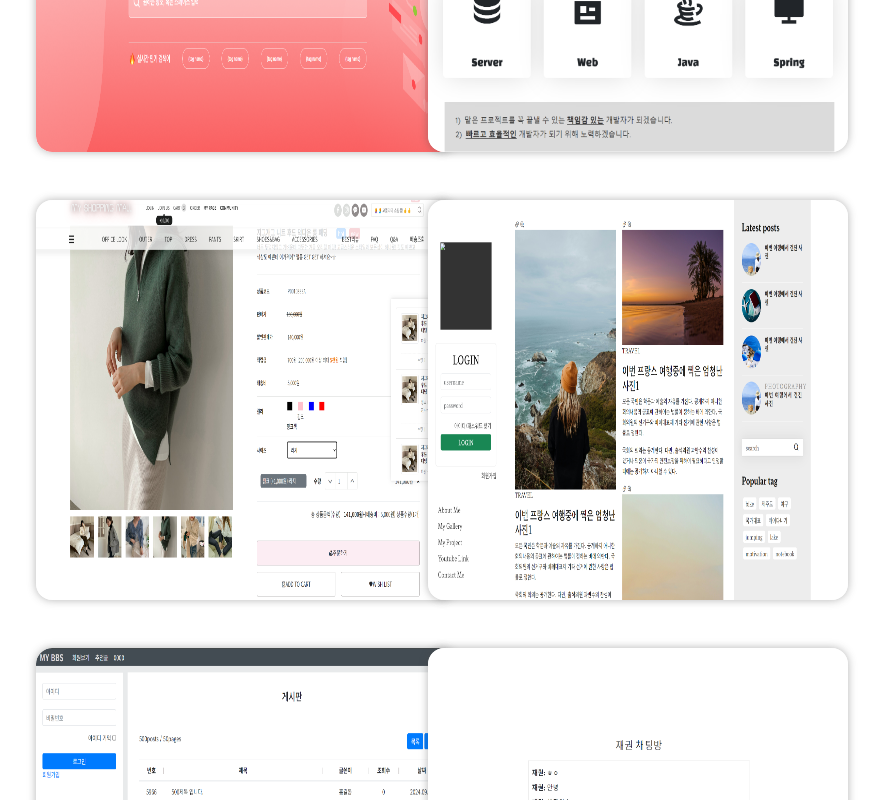
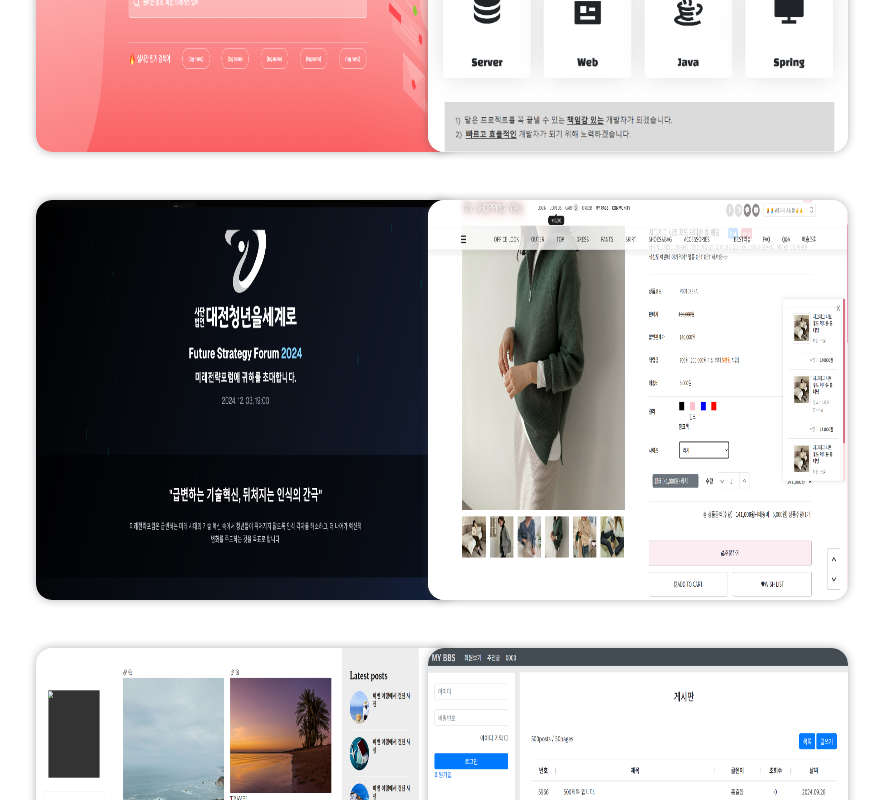
Before and after one commit to JAEKWON0316/jack1Blog.github.io, a React (Create React App) app: page / in a window 1280 px wide. Shown: the part 4044-4844 px from the top of the page, without its empty margins (367-1250 px from the left). Built offline with nearby package versions, Linux system fonts and the light colour scheme; a web font is replaced by a local one.

Commit message:
ai웹사이트 추가

```diff
--- a/src/db/carousel.json
+++ b/src/db/carousel.json
@@ -50,6 +50,12 @@
       {
         "id": 3,
         "images": [
+          "/images/aisite01.png"
+        ]
+      },
+      {
+        "id": 4,
+        "images": [
             "/images/shop05.png",
             "/images/shop01.png",
             "/images/shop02.png",
@@ -58,7 +64,7 @@
         ]
       },
       {
-        "id": 4,
+        "id": 5,
         "images": [
             "/images/spsecurity01.png",
             "/images/mysecurity02.png",
@@ -67,7 +73,7 @@
         ]
       },
       {
-        "id": 5,
+        "id": 6,
         "images": [
             "/images/spboard01.png",
             "/images/spboard02.png",
@@ -81,7 +87,7 @@
         ]
       },
       {
-        "id": 6,
+        "id": 7,
         "images": [
             "/images/firebase08.png",
             "/images/firebasechat01.png",
--- a/src/db/data.json
+++ b/src/db/data.json
@@ -38,6 +38,26 @@
       },
       {
         "id": 3,
+        "title": "AI제작 웹사이트 (React)",
+        "date": "2024.11.02 - 2024.11.03(개인 프로젝트)",
+        "description": "React,next.js를 기반으로 제작한 AI 웹사이트",
+        "highlights": [
+          "나만의 포트폴리오를 위한 웹사이트 개발",
+          "JSON 사용으로 가독성과 재상용성에 유리함을 챙기며 제작",
+          "컴포넌트를 최소화하여 성능최적화와 유지보수에 이점을 챙김",
+          "React Hooks를 사용함으로 가벼운 상태 관리와 생명주기를 간소화 시킴"
+        ],
+        "link": "https://daecheongse.co.kr",
+        "github": "https://github.com/JAEKWON0316/aiSites.github.io",
+        "languages": ["React",
+        "React Hooks",
+        "Next.js",
+        "TailwindCSS",
+        "GitHub Pages"],
+        "image": "/images/aisite01.png"
+      },
+      {
+        "id": 4,
         "title": "쇼핑몰 제작",
         "date": "2024.02(개인 프로젝트)",
         "description": "VSCODE로 기본적인 HTML CSS JS를 활용하여 기능을 추가해 만든 쇼핑몰 웹사이트",
@@ -53,7 +73,7 @@
         "image": "/images/shop05.png"
       },
       {
-        "id": 4,
+        "id": 5,
         "title": "블로그 제작",
         "date": "2024.04 (개인 프로젝트)",
         "description": "Spring Security와 MySQL로 로그인 및 인증 멤버 관리를 중점으로 만든 블로그",
@@ -69,7 +89,7 @@
         "image": "/images/spsecurity01.png"
       },
       {
-        "id": 5,
+        "id": 6,
         "title": "게시판 제작",
         "date": "2024.04 - 2024.05(개인 프로젝트)",
         "description": "Java Spring Framework 기반으로 MySQL을 연동한 게시판 작업",
@@ -85,7 +105,7 @@
         "image": "/images/spboard01.png"
       },
       {
-        "id": 6,
+        "id": 7,
         "title": "채팅방 개설",
         "date": "2024.06(개인 프로젝트)",
         "description": "Java Spring Framework 기반으로 오픈API를 이용해 GPS로 여러기능을 하는 웹사이트",
--- a/src/db/readme.json
+++ b/src/db/readme.json
@@ -57,6 +57,33 @@
           "GitHub Pages"
         ],
         "setupUsage": "# Install JavaScript Packages \n npm install \n\n # Run Frontend Server \n npm start"
-    }
+    },
+    {
+      "id": 3,
+      "title": "AI(V0.dev)제작 웹사이트 (next.js)",
+      "intro": "2024.11.02 - 2024.11.03(개인 프로젝트)",
+      "deploymentURL": "https://daecheongse.co.kr",
+      "summary": "React, next.js를 기반으로 제작한 AI 웹사이트",
+      "highlights": [
+        "나만의 포트폴리오를 위한 웹사이트 개발",
+        "JSON 사용으로 가독성과 재상용성에 유리함을 챙기며 제작",
+        "컴포넌트를 최소화하여 성능최적화와 유지보수에 이점을 챙김",
+        "React Hooks를 사용함으로 가벼운 상태 관리와 생명주기를 간소화 시킴"
+      ],
+      "myRole": "자기소개, 인적 사항, 기술 스택, GitHub 및 블로그 링크, 프로젝트 경험",
+      "description": "처음부터 마지막까지 스스로 계획하고 혼자 학습하며 만들어낸 포트폴리오입니다.",
+      "background": "29살 늦은 나이에 개발자 일에 관심을 가지고 시작하여 내일배움카드 JAVA반을 수료한 후 자격증을 따고 취업을 위해 저 자신을 잘 나타내고 알리고자 제작을 결정하게 되었습니다. 제작을 위해 어떤 도구들을 사용할까 고민하다 프론트엔드는 요즘 인기있는 React를 사용했고 데이터 관리는 JSON으로 했습니다. JSON은 후에 완전한 백엔드를 위하여 REST API를 활용하여 MySQL과 연동하고 RWD를 추가하여 재배포할 예정입니다.",
+      "meaning": "처음으로 혼자 처음부터 끝까지 계획하고 제작한 프로젝트입니다. 포트폴리오인 만큼 어떤 방식으로 저 자신을 나타내야할까, UI/UX는 어떻게 디자인 해야할까, 백엔드 기능은 어떤식으로 추가해야할까 고민했습니다. 고민끝에 일단 간결하고 가독성 좋은 React와 JSON을 DB처럼 써서 만들어보자 하고 React를 익히게 되었습니다. ",
+      "meaning2": "기본적인 틀을 제작한 후 JSON 타입으로 변환하는데 시간이 좀 걸렸습니다. projects 부분과 Carousel 부분 그리고 ReadMe 부분을 각각의 JSON 타입으로 변환하여 인덱스를 이용해 백엔드에서 DB를 가져오는것처럼 만들어보려 했습니다. 이 부분을 개발하면서 useState, useEffect를 활용한 React Hooks에 대해 자세히 공부하게 되었고 JSON 타입을 활용할 수 있는 여러가지 방면을 알게 되었습니다. 또한 무한 캐러셀 부분을 구현하면서 게시판 작업할 때 했던 페이징네이션과 비슷한 알고리즘이구나 생각하며 포트폴리오에 더욱 흥미를 가지고 제작하게 되었습니다. ",
+      "meaning3": "그밖에도 Navigation에서 섹션별로 나누어 click 이벤트 함수 만들기, HTML Height로 스크롤 시 AUTO ACTIVE 이벤트 만들기, MouseEnter · MouseLeave같은 여러 이벤트 활용, CSS를 활용한 다양한 animation 활용, 스크롤 함수와 마우스 이벤트를 섞은 조건문을 이용한 가독성 향상 등 수많은 경험을 해보며 프로젝트 개발 및 프로그래밍 언어에 더욱 관심을 가지게 되었습니다.",
+      "technologyStacks": [
+        "React",
+        "React Hooks",
+        "Next.js",
+        "TailwindCSS",
+        "GitHub Pages"
+      ],
+      "setupUsage": "# Install JavaScript Packages \n npm install \n\n # Run Frontend Server \n npm start"
+  }
     ]
   }
--- a/src/pages/Projects.jsx
+++ b/src/pages/Projects.jsx
@@ -87,7 +87,7 @@
                       <button className="p_btn_1" onClick={() => handleImageClick(index)}>
                         <i className="ri-file-image-line"></i>이미지
                       </button>
-                      {index <= 1 && (
+                      {index <= 2 && (
                       <button className="p_btn_1" onClick={() => handleReadmeClick(index)}>
                       <i className="ri-book-open-line"></i>README
                       </button>
```
Also changed, not shown: public/images/aisite01.png (added).
